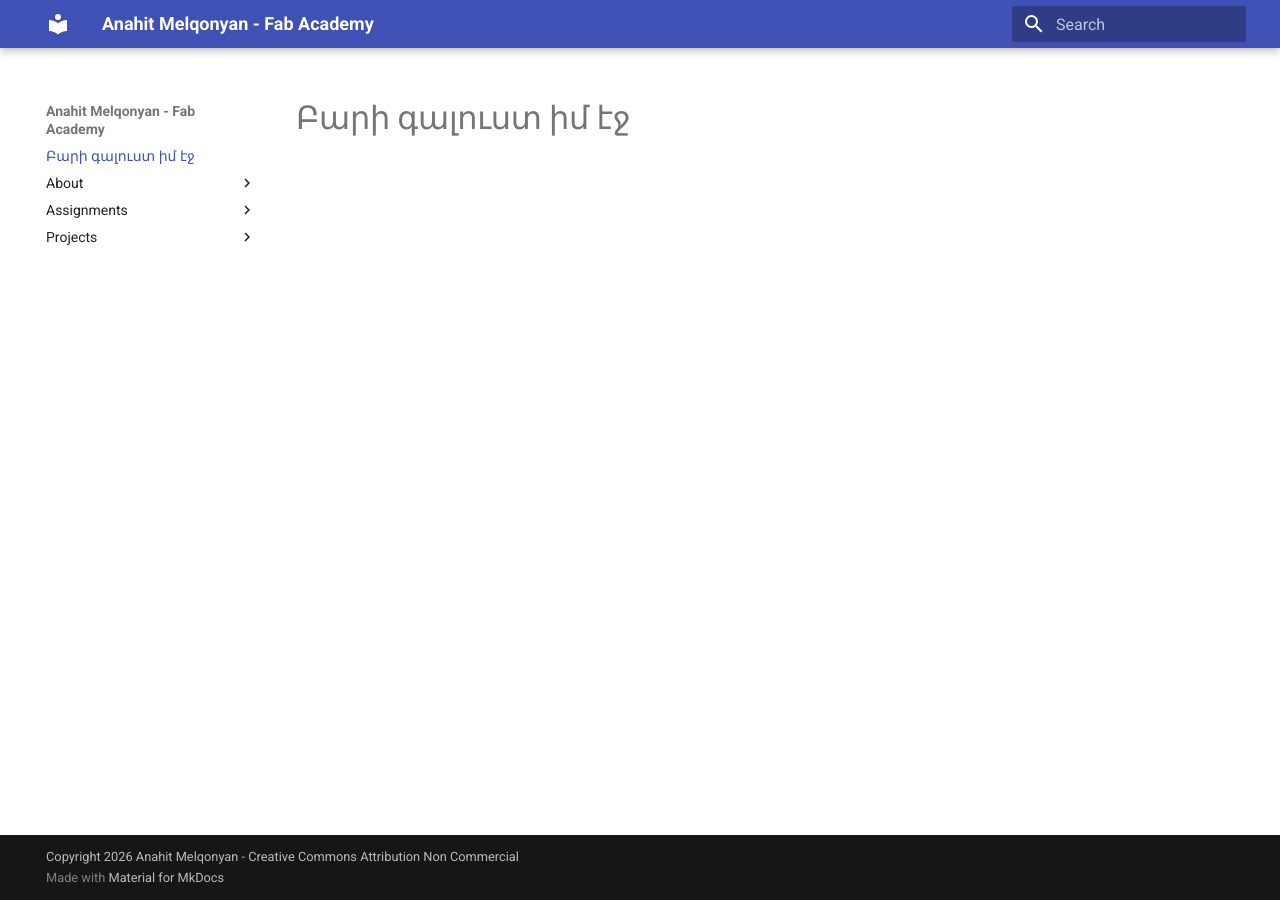
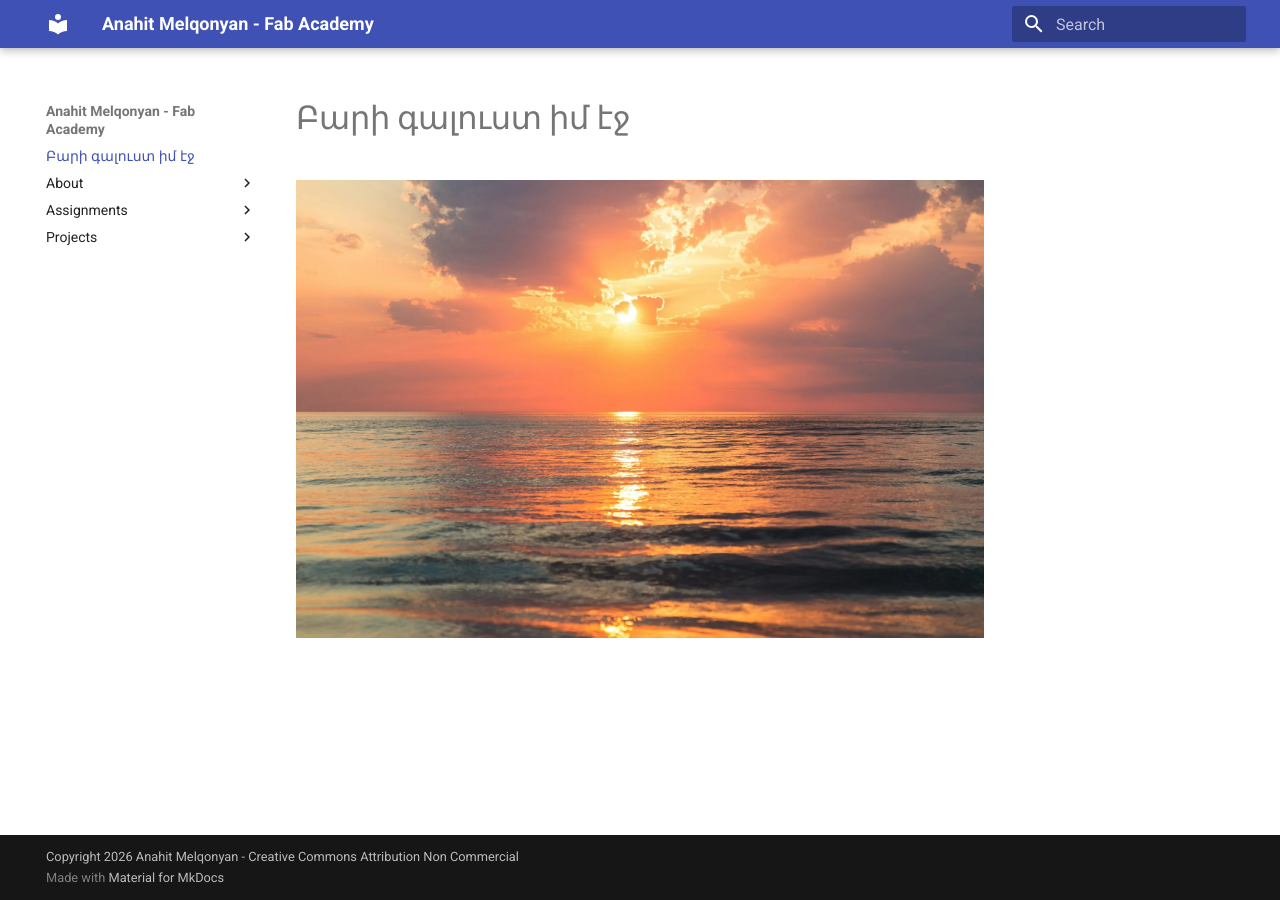
Before and after one commit to AnahitMelqonyan/my-website, an MkDocs documentation site: the page built from docs/index.md, in a window 1280 px wide. Built offline with MkDocs 1.6.1 and Material for MkDocs 9.7.7, drawn with Linux system fonts in a browser that asks for light colours.

Commit message:
Added a picture in index

```diff
--- a/docs/index.md
+++ b/docs/index.md
@@ -1 +1,3 @@
 # Բարի գալուստ իմ էջ
+
+![](<images/sebastien-gabriel--imlv9jlb24-unsplash-1 (1).webp>)
```
Also changed, not shown: docs/images/sebastien-gabriel--imlv9jlb24-unsplash-1 (1).webp (added).
